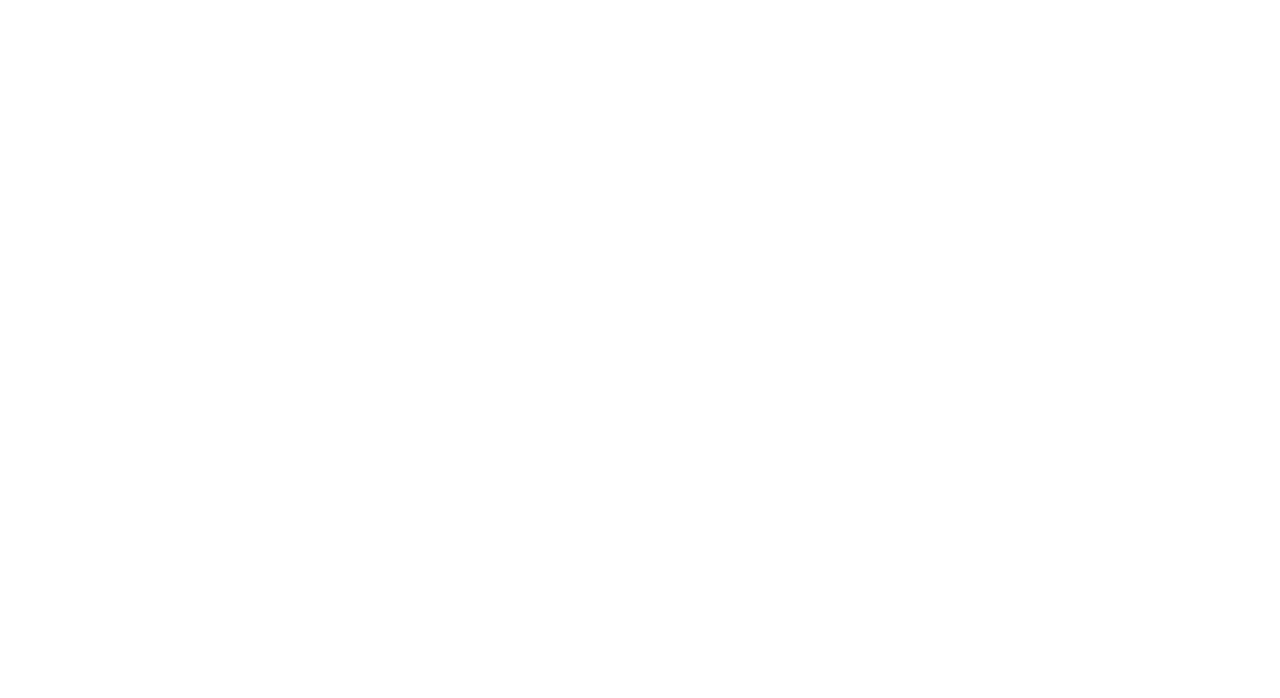
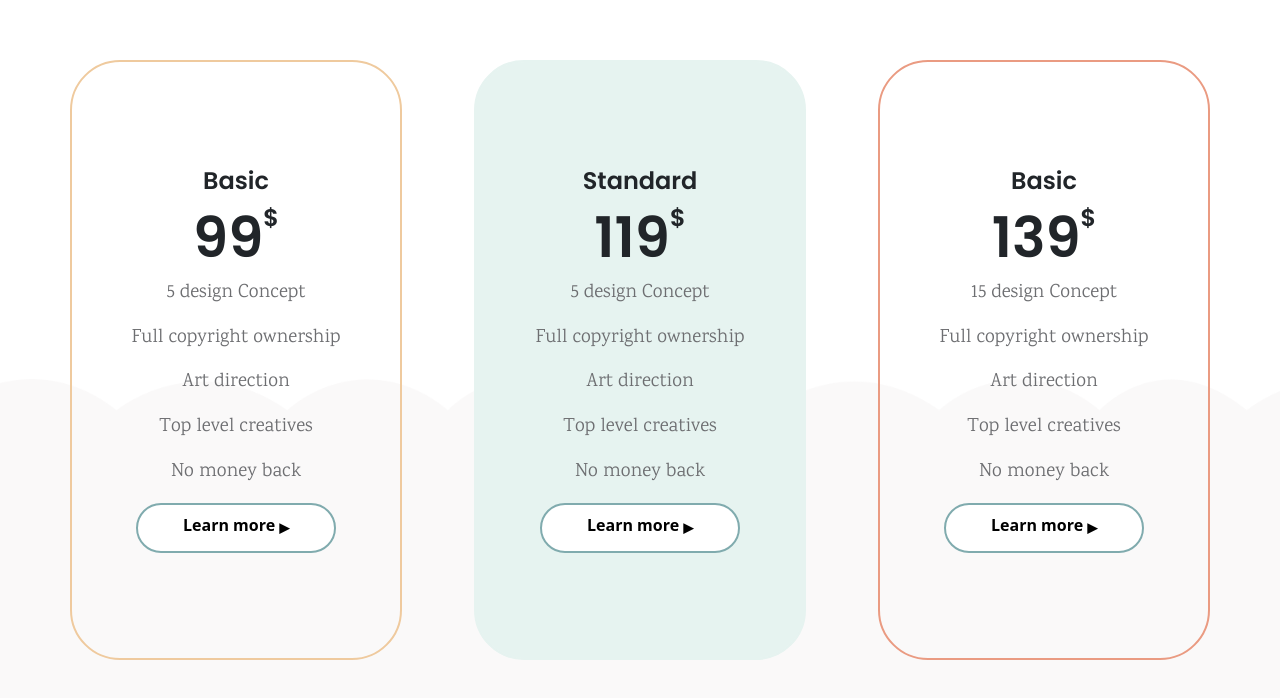
Before and after one commit to CuonoMaione/proj-html-vuejs, a Vue app: page / in a window 1280 px wide. Shown: the part 3864-4562 px from the top of the page. Before the commit the page ends 3764 px from the top, so only its background shows below. Built offline with nearby package versions, Linux system fonts and the light colour scheme.

Commit message:
add tariff plans

```diff
--- a/src/components/AppMain.vue
+++ b/src/components/AppMain.vue
@@ -3,8 +3,10 @@
         <div class="d-flex">
             <div class="content">
                 <JumboMain/>
+
                 <ImageWrapper/>
                 <WeDo/>
+                <TariffPlans/>
             </div>
             <aside class="d-flex flex-column align-items-center justify-content-start">
                 <ul class="d-flex flex-column align-content-around gap-3">
@@ -21,14 +23,15 @@
 import JumboMain from './JumboMain.vue'
 import ImageWrapper from './ImageWrapper.vue'
 import WeDo from './WeDo.vue';
-
+import TariffPlans from './TariffPlans.vue';
 export default {
     name: 'AppMain',
     components:{
     JumboMain,
     ImageWrapper,
     WeDo,
-}
+    TariffPlans,
+},
 }
 </script>
 <style lang="scss" scoped>
--- /dev/null
+++ b/src/components/TariffPlans.vue
@@ -0,0 +1,107 @@
+<template>
+   <div class="tariff-plans">
+        <div class="container">
+            <div class="row justify-content-between">
+                <div class=" tariff yellow d-flex flex-column text-center justify-content-center align-items-center">
+                    <h3>Basic</h3>
+                    <h4>99<span>$</span></h4>
+                    <p>5 design Concept</p>
+                    <p>Full copyright ownership</p>
+                    <p>Art direction</p>
+                    <p>Top level creatives</p>
+                    <p>No money back</p>
+                    <div><button>Learn more <span>&#9656</span></button></div>
+                </div>
+                <div class=" tariff green d-flex flex-column text-center justify-content-center align-items-center">
+                    <h3>Standard</h3>
+                    <h4>119<span>$</span></h4>
+                    <p>5 design Concept</p>
+                    <p>Full copyright ownership</p>
+                    <p>Art direction</p>
+                    <p>Top level creatives</p>
+                    <p>No money back</p>
+                    <div><button>Learn more <span>&#9656</span></button></div>
+                </div>
+                <div class=" tariff orange d-flex flex-column text-center justify-content-center align-items-center">
+                    <h3>Basic</h3>
+                    <h4>139<span>$</span></h4>
+                    <p>15 design Concept</p>
+                    <p>Full copyright ownership</p>
+                    <p>Art direction</p>
+                    <p>Top level creatives</p>
+                    <p>No money back</p>
+                    <div><button>Learn more <span>&#9656</span></button></div>
+                </div>
+
+            </div>
+        </div>
+   </div>
+</template>
+<script>
+export default {
+    name : 'TariffPlans'
+}
+</script>
+<style lang="scss" scoped>
+    div.tariff-plans{
+        margin-top: 5rem;
+        background-image: url(../assets/img/h2-background-img-03.png);
+        background-size: cover;
+        padding: 5rem 0rem;
+    }
+
+    div.container{
+        width: 90%;
+    }
+    div.tariff{
+        height: 600px;
+        width: calc((100%/3) - 3rem);
+        border-radius: 50px;
+    }
+
+    .green{
+        border:2px solid #e6f3f0;
+        background-color: #e6f3f0;
+    }
+    .yellow{
+        border: 2px solid #efca9e;
+    }
+    .orange{
+        border: 2px solid #ea9b82;
+    }
+
+    button{
+        text-align: center;
+        height: 50px;
+        width: 200px;
+        border: 1rem;
+        border-radius: 40px;
+        background-color: white;
+        border: 2px solid #80abae;
+        font-weight: 600;
+
+        span{
+            font-size: 1.2rem;
+            vertical-align:top;
+        }
+    }
+
+    p{
+        font-family: 'Karma', serif;
+        color: #6d6e71;
+        font-size: 1.2rem;
+
+        }
+    h3{
+        font-size: 1.5rem;
+        font-weight: 600;
+    }
+    h4{
+        font-size: 3.5rem;
+        font-weight: 600;
+        span{
+            font-size:1.5rem;
+            vertical-align: top;
+        }
+    }
+</style>
```
